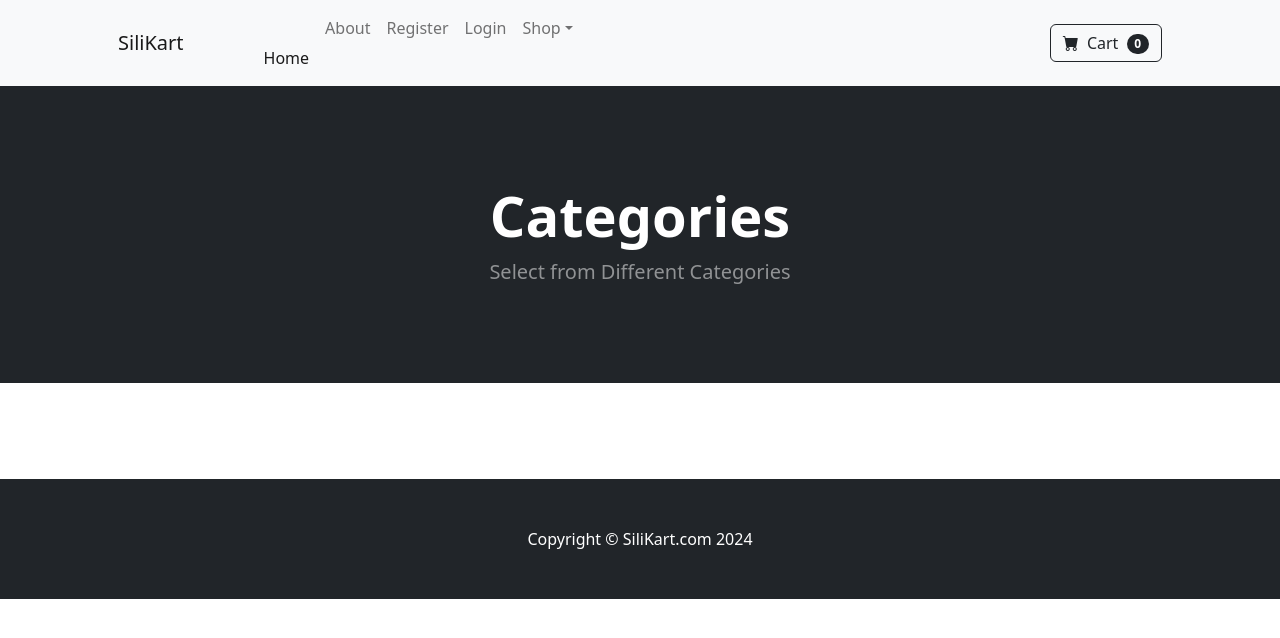
After one commit to Pr1s0ner627/SiliKart, a Django app: page /categorySummary/ in a window 1280 px wide. The commit adds this page. Shown: the top 638 px of the page. Run offline with Django 5.2, Linux system fonts and the light colour scheme; some libraries are stand-ins or nearby versions.

Commit message:
Adding Categories Directory Page

```diff
--- /dev/null
+++ b/store/templates/categorySummary.html
@@ -0,0 +1,26 @@
+{% extends 'base.html' %}
+{% block content %}
+<!-- Header-->
+<header class="bg-dark py-5">
+    <div class="container px-4 px-lg-5 my-5">
+        <div class="text-center text-white">
+            <h1 class="display-4 fw-bolder">Categories</h1>
+            <p class="lead fw-normal text-white-50 mb-0">Select from Different Categories</p>
+        </div>
+    </div>
+</header>
+
+<div class="container">
+    <div class="row">
+        <center>
+            <br /><br />
+            <div class="col-8">
+
+
+            </div>
+            <br /><br />
+        </center>
+    </div>
+</div>
+
+{% endblock %}
--- a/store/templates/navbar.html
+++ b/store/templates/navbar.html
@@ -16,8 +16,7 @@
                 <li class="nav-item dropdown">
                     <a class="nav-link dropdown-toggle" id="navbarDropdown" href="#" role="button" data-bs-toggle="dropdown" aria-expanded="false">Shop</a>
                     <ul class="dropdown-menu" aria-labelledby="navbarDropdown">
-                        <li><a class="dropdown-item" href="{% url 'home' %}">All Products</a></li>
-                        <li><a class="dropdown-item" href="#!">New Arrivals</a></li>
+                        <li><a class="dropdown-item" href="{% url 'categorySummary' %}">All Products</a></li>
                         <li><hr class="dropdown-divider" /></li>
                         {% for catname in category %}
                         <li><a class="dropdown-item" href="{% url 'category' category.CatName %}">{{category.CatName}}</a></li>
--- a/store/urls.py
+++ b/store/urls.py
@@ -8,5 +8,6 @@ urlpatterns = [
     path('logout/', views.logoutUser, name='logout'),
     path('register/', views.registerUser, name='register'),
     path('product/<int:pk>', views.product, name='product'),
-    path('categories/<str:cat>', views.category, name='category')
+    path('categories/<str:cat>', views.category, name='category'),
+    path('categorySummary/', views.categorySummary, name='categorySummary')
 ]
--- a/store/views.py
+++ b/store/views.py
@@ -62,3 +62,6 @@ def category(request, cat):
     category = models.Categorie.objects.get(name=cat)
     products = models.Product.objects.filter(category=category)
     return render(request, 'category.html', {'products':products, 'category':category})
+
+def categorySummary(request):
+    return render(request, 'categorySummary.html', {})
```
